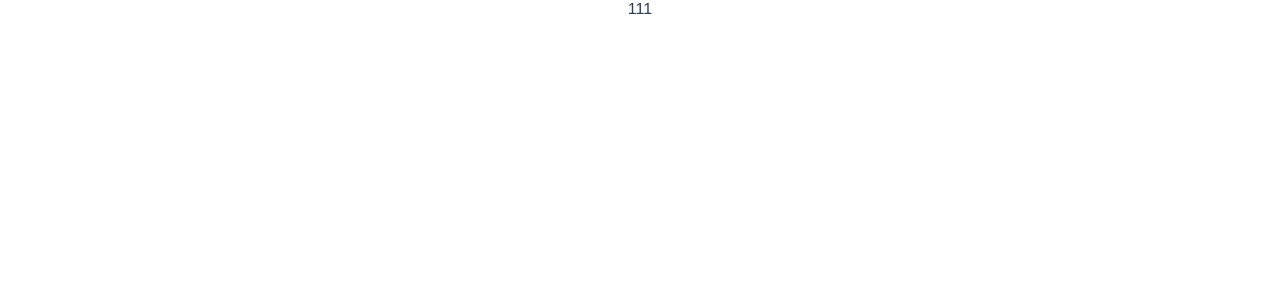
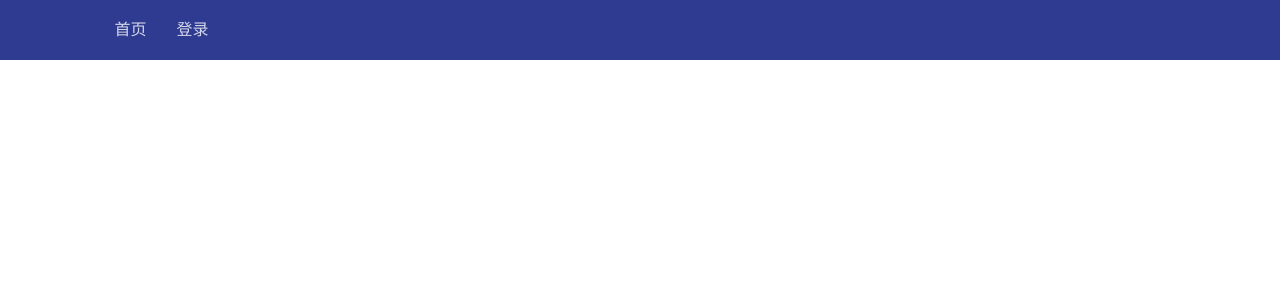
Before and after one commit to 2023-SE-13/24-SP-FrontEnd, a Vue app: page / in a window 1280 px wide. Shown: the top 300 px of the page. Built offline with nearby package versions, Linux system fonts and the light colour scheme.

Commit message:
NaviBar style

```diff
--- a/src/components/NaviBar.vue
+++ b/src/components/NaviBar.vue
@@ -1,16 +1,94 @@
 <template>
-<div>
-    111
-</div>
+    <div class="navi">
+        <div class="navi-inner">
+            <div class="navi-item" v-for="(naviUnit, index) in naviUnits" :key="index" @click="changeActive(index)"
+                :class="{ active: activeIndex === index }">
+                <router-link :to="naviUnit.link_to">{{ naviUnit.content }}</router-link>
+            </div>
+        </div>
+
+    </div>
 </template>
 <script>
-export default{
+export default {
     // name:'NaviBar',
-    data(){
-
+    data() {
+        return {
+            activeIndex: null,
+            naviUnits: [
+                { content: "首页", link_to: "/" },
+                { content: "登录", link_to: "/login" }
+            ]
+        }
+    },
+    methods: {
+        changeActive(index) {
+            this.activeIndex = index
+            console.log(this.activeIndex)
+        }
     }
 }
 </script>
 
-<style>
+<style lang="css" scoped>
+.navi {
+    width: 100%;
+    background-color: #2f3a91;
+    height: 60px;
+}
+
+.navi-inner {
+    width: 86%;
+    height: 100%;
+    position: relative;
+    left: 7%;
+}
+
+.navi-inner .navi-item {
+    display: inline-block;
+    float: left;
+    height: 60px;
+    position: relative;
+    left: 10px;
+}
+
+.navi-inner .navi-item a {
+    display: inline-block;
+    color: #d5d8e9;
+    line-height: 60px;
+    text-decoration: none;
+    padding: 0 15px;
+}
+
+.navi-inner .navi-item:hover {
+    background-color: #4e57a1;
+}
+
+.navi-inner .navi-item:hover a {
+    color: #fff;
+}
+
+.navi-inner .navi-item::after {
+    content: '';
+    position: absolute;
+    bottom: 0;
+    left: 0;
+    width: 100%;
+    height: 5px;
+    background-color: #ddbb34;
+    opacity: 0;
+}
+
+.navi-inner .navi-item.active::after {
+    opacity: 1;
+}
+
+.navi-inner .navi-item.active {
+    background-color: #4e57a1;
+}
+
+.navi-inner .navi-item.active a {
+    font-weight: bold;
+    color: #fff;
+}
 </style>
--- a/src/views/HomeView.vue
+++ b/src/views/HomeView.vue
@@ -1,6 +1,6 @@
 <template>
-  <div>
-    <div>
+  <div class="main-body">
+    <div class="navi">
       <NaviBar />
     </div>
   </div>
@@ -14,10 +14,24 @@ import NaviBar from '@/components/NaviBar.vue'
 export default {
   // name: 'NaviBar',
   data(){
+    return{
 
+    }
   },
   components: {
     NaviBar
   }
 }
 </script>
+<style lang="scss" scoped>
+.main-body{
+  display: flex;
+  flex-direction: column;
+  min-height: 100vh;
+}
+.navi {
+  position: sticky;
+  top: 0;
+  z-index: 1000;
+}
+</style>
```
